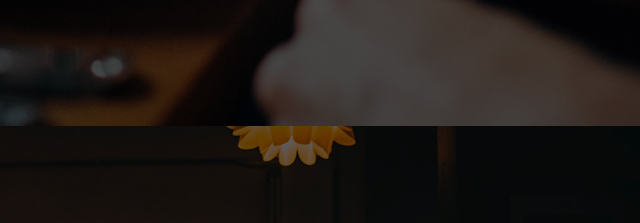
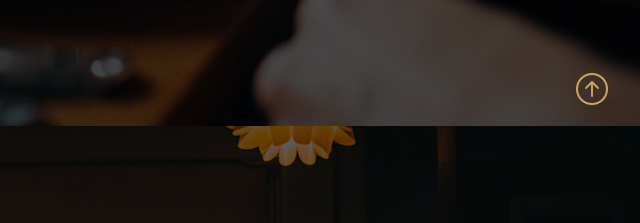
Before and after one commit to LeBibbb/PremiumRestaurant, a website: page index.html in a window 1280 px wide. Shown: the part 674-897 px from the top of the page, 640-1280 px from the left. Drawn offline with nearby package versions, Linux system fonts and the light colour scheme.

Commit message:
bouton revenir

```diff
--- a/index.html
+++ b/index.html
@@ -558,12 +558,12 @@
                     </div>
                 </div>
             </div>
+
         </section>
 
         <!-- footer -->
 
         <footer class="bg-black text-light py-4">
-            <a href="#header"><i class="bi bi-arrow-up fs-1 bg-warning text-dark rounded-circle d-flex justify-content-end"></i></a>
 
             <div class="container">
               <div class="row">
@@ -623,6 +623,9 @@
                 <p>© Copyright <strong>CBIENBON.</strong> All Rights Reserved</p>
               </div>
           </div>
+          <div class="fleche fixed-bottom">
+            <a href="#"><i class=" icon-fleche bi bi-arrow-up-circle text-warning "></i></a>
+        </div>
 
     <script src="./node_modules/bootstrap/dist/js/bootstrap.js"></script>
 </body>
--- a/src/sass/modules/_header.sass
+++ b/src/sass/modules/_header.sass
@@ -73,3 +73,14 @@
 
 .amana:hover
   color: orange!important
+
+
+
+.fleche
+    margin-left: 95%
+    margin-bottom: 1%
+
+
+
+.icon-fleche
+    font-size: 200%
```
Also changed, not shown: public/css/app.css, 1 other file.
